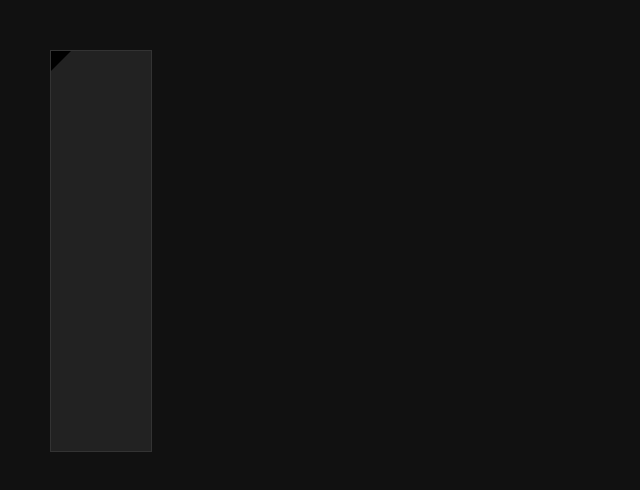
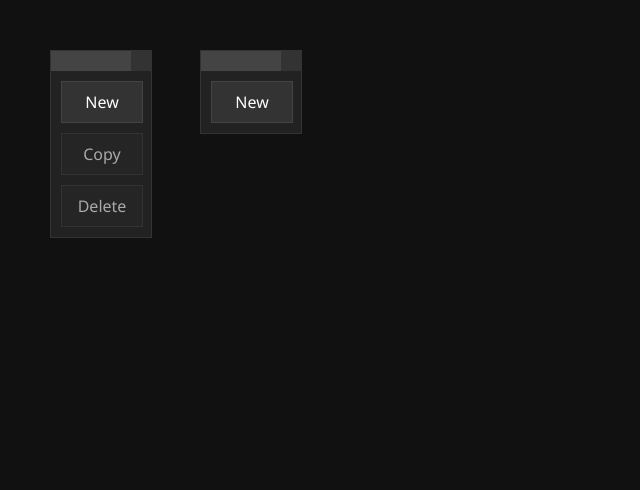
Before and after one commit to arcadiogarcia/HypergapTools, an Electron app: page electronApp/app.html in a window 800 px wide. Shown: the whole page, without its empty margins (0-640 px from the left). Drawn offline with Linux system fonts and the light colour scheme.

Commit message:
Procedural toolbar generation

```diff
--- a/electronApp/app.html
+++ b/electronApp/app.html
@@ -2,58 +2,27 @@
 
 <head>
     <link rel="stylesheet" type="text/css" href="style.css" />
+	<script src="js/toolbar.js"></script>
 </head>
 
 <body>
-    <div id="menu" class="menu" style="position:absolute;width:100px;height:400px;left:50px;top:50px;">
-        <div id="handle" class="handle">
-        </div>
-    </div>
+
 
     <script>
-        	function startDrag(e) {
-				// determine event object
-				if (!e) {
-					var e = window.event;
-				}
-
-				// IE uses srcElement, others use target
-				var targ = e.target ? e.target : e.srcElement;
-
-				if (targ.className != 'handle') {return};
-				// calculate event X, Y coordinates
-					offsetX = e.clientX;
-					offsetY = e.clientY;
-
-                targ=document.getElementById("menu");
-
-				// calculate integer values for top and left
-				// properties
-				coordX = parseInt(targ.style.left);
-				coordY = parseInt(targ.style.top);
-				drag = true;
-
-				// move div element
-					document.onmousemove=dragDiv;
-
-			}
-			function dragDiv(e) {
-				if (!drag) {return};
-				if (!e) { var e= window.event};
-				var targ=document.getElementById("menu");
-				// move div element
-				targ.style.left=coordX+e.clientX-offsetX+'px';
-				targ.style.top=coordY+e.clientY-offsetY+'px';
-				return false;
-			}
-			function stopDrag() {
-				drag=false;
-			}
-			window.onload = function() {
-				document.onmousedown = startDrag;
-				document.onmouseup = stopDrag;
-			}
-            </script>
+		var windows=[
+			{children:[
+				{type:"button", text:"New", enabled:true},
+				{type:"button", text:"Copy", enabled:false},
+				{type:"button", text:"Delete", enabled:false}
+			]},
+			{children:[
+				{type:"button", text:"New", enabled:true}
+			]}
+		];
+		window.onload = function() {
+			var toolbars=Toolbar(windows);
+		}
+</script>
 </body>
 
 </html>
--- /dev/null
+++ b/electronApp/js/toolbar.js
@@ -0,0 +1,95 @@
+var Toolbar=(function (toolbars){
+            var windows=[];
+            toolbars.forEach(function(t,i){
+                windows.push({window:"toolbar"+i, handle:"handle"+i,minimize:"minimize"+i})
+                var toolbar = document.createElement('div');
+                toolbar.id = 'toolbar'+i;
+                toolbar.className = 'menu';
+                toolbar.style.left=50+150*i;
+                toolbar.style.top=50;
+                document.body.appendChild(toolbar);
+
+                var handle = document.createElement('div');
+                handle.id = 'handle'+i;
+                handle.className = 'handle';
+                toolbar.appendChild(handle);
+
+                var minimize= document.createElement('div');
+                minimize.id = 'minimize'+i;
+                minimize.className = 'minimize';
+                toolbar.appendChild(minimize);
+
+                t.children.forEach(function(c,j){
+                    var children= document.createElement('div');
+                    children.id = 'children'+i+"_"+j;
+                    switch(c.type){
+                        case "button":
+                            children.className = 'button';
+                            children.innerHTML=c.text;
+                            if(c.enabled==false){
+                                children.className+=" disabled";
+                            }
+                        break;
+                    }
+                    toolbar.appendChild(children);
+                })
+            });
+			var selectedWindow;
+				function startDrag(e) {
+					// determine event object
+					if (!e) {
+						var e = window.event;
+					}
+
+					// IE uses srcElement, others use target
+					var targ = e.target ? e.target : e.srcElement;
+
+					windows.forEach(function(w){
+						if(targ.id==w.handle){
+							selectedWindow=w.window;
+							offsetX = e.clientX;
+							offsetY = e.clientY;
+							targ=document.getElementById(w.window);
+							// calculate integer values for top and left
+							// properties
+							coordX = parseInt(targ.style.left);
+							coordY = parseInt(targ.style.top);
+							drag = true;
+							// move div element
+							document.onmousemove=dragDiv;
+						 }
+					});
+
+				}
+				function dragDiv(e) {
+					if (!drag) {return};
+					if (!e) { var e= window.event};
+					var targ=document.getElementById(selectedWindow);
+					// move div element
+					targ.style.left=coordX+e.clientX-offsetX+'px';
+					targ.style.top=coordY+e.clientY-offsetY+'px';
+					return false;
+				}
+				function stopDrag() {
+					drag=false;
+				}
+
+
+					document.onmousedown = startDrag;
+					document.onmouseup = stopDrag;
+
+					windows.forEach(function(w) {
+						var minimized=false;
+						document.getElementById(w.minimize).addEventListener("click", function(x){
+							if(minimized){
+								document.getElementById(w.window).style.height="auto";
+								minimized=false;
+							}else{
+								document.getElementById(w.window).style.height="20px";
+								minimized=true;
+							}
+						});
+					});
+
+                    return {};
+                });
--- a/electronApp/style.css
+++ b/electronApp/style.css
@@ -1,16 +1,89 @@
 body{
     background: #111;
+    font-family: 'Segoe UI', Tahoma, Geneva, Verdana, sans-serif;
+    font-size: 16px;
+}
+
+button{
+    font-family: 'Segoe UI', Tahoma, Geneva, Verdana, sans-serif;
+    font-size: 16px;
 }
 
 .menu{
     background: #222;
     border: #333 1px solid;
+    padding:0px;
+    position:absolute;
+    width:100px;
+    left:50px;
+    top:50px;
+    overflow: hidden;
 }
 
-#handle {
-            width: 0;
-            height: 0;
-            border-right: 20px solid transparent;
-            border-top: 20px solid black;
+.handle {
+    margin:0px;
+            width: 80px;
+            height: 20px;
+            display:block;
+            background-color: #444;
             cursor: move;
-        }
+
+ }
+
+ .minimize {
+    margin:0px;
+            width: 20px;
+            height: 20px;
+            display:block;
+            background-color: #333;
+            position:absolute;
+            right:0px;
+            top:0px;
+            color:white;
+            line-height: 20px;
+            text-align: center;
+            -webkit-user-select:none;
+ }
+ .minimize:hover {
+    background: #444;
+ }
+.minimize:active {
+    background: #555;
+ }
+
+ .menu .button {
+     margin:10px;
+     width:80px;
+     background: #333;
+     display:block;
+     color:#FFF;
+     line-height: 40px;
+     text-align: center;
+     border: 1px solid #444;
+     transition: all 100ms ease-in 0ms;
+     -webkit-user-select:none;
+ }
+
+ .menu .button:hover {
+     background: #444;
+ }
+
+ .menu .button:active {
+     background: #555;
+     border: 1px white solid;
+ }
+
+ .menu .disabled{
+     background: #252525;
+     color:#AAA;
+     border: 1px solid #333;
+ }
+
+  .menu .disabled:hover{
+     background: #252525;
+ }
+
+   .menu .disabled:active{
+     background: #252525;
+     border: 1px red dashed;
+ }
```
